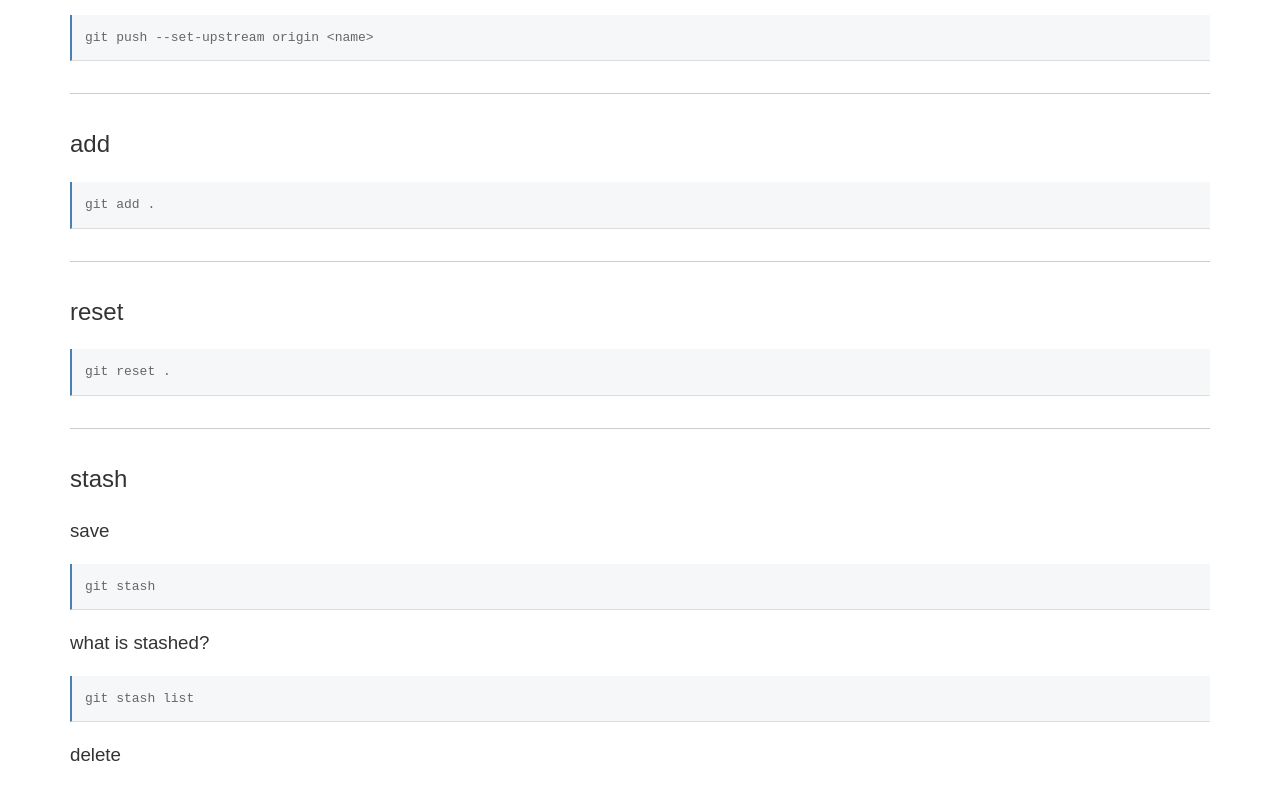
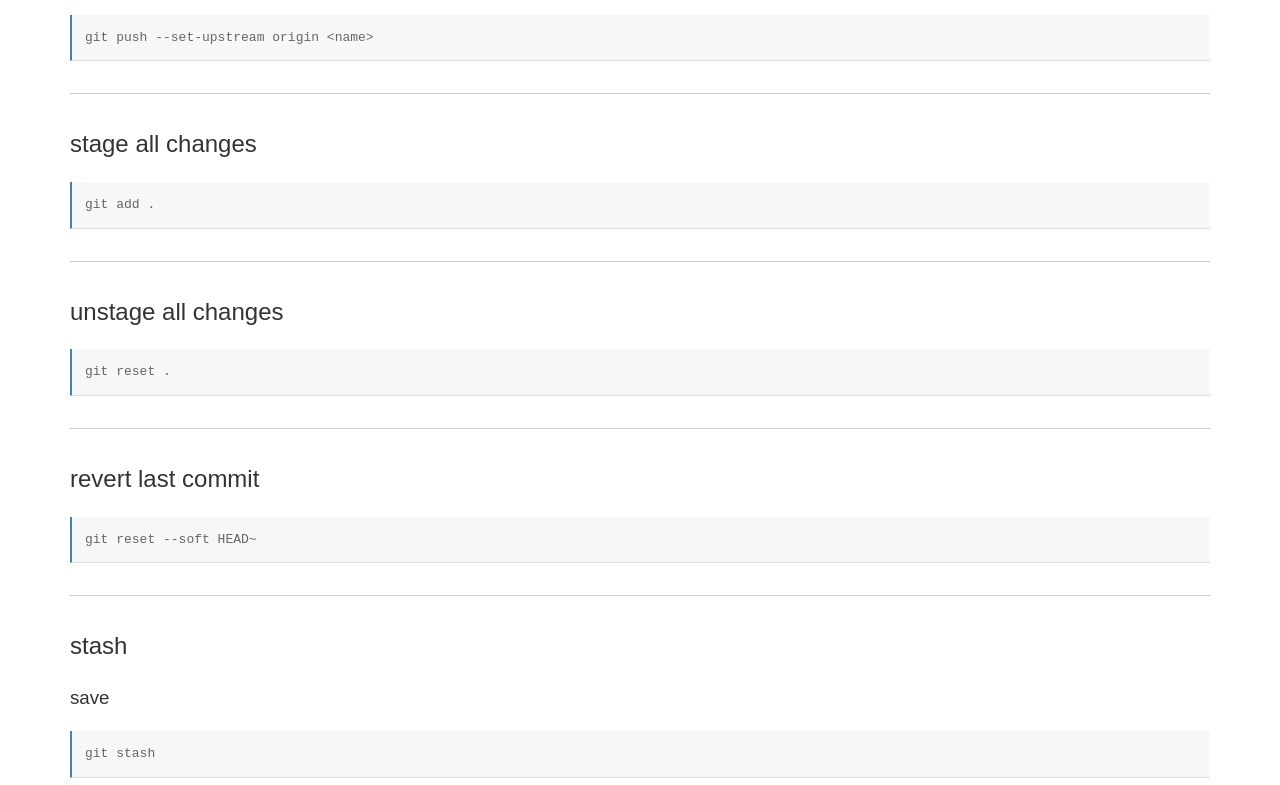
Before and after one commit to jzilg/git-cheatsheet, a plain HTML site: page index.html in a window 1280 px wide. Shown: the part 1220-2005 px from the top of the page. Drawn offline with Linux system fonts and the light colour scheme.

Commit message:
specify headings and reorder

```diff
--- a/index.html
+++ b/index.html
@@ -36,16 +36,23 @@
         </article>
         <hr>
         <article>
-            <h2>add</h2>
+            <h2>stage all changes</h2>
             <code>
                 git add .
             </code>
         </article>
         <hr>
         <article>
-            <h2>reset</h2>
+            <h2>unstage all changes</h2>
             <code>
                 git reset .
+            </code>
+        </article>
+        <hr>
+        <article>
+            <h2>revert last commit</h2>
+            <code>
+                git reset --soft HEAD~
             </code>
         </article>
         <hr>
@@ -89,13 +96,6 @@
             <h2>undo all uncommited chages</h2>
             <code>
                 git checkout .
-            </code>
-        </article>
-        <hr>
-        <article>
-            <h2>revert last commit</h2>
-            <code>
-                git reset HEAD~
             </code>
         </article>
         <hr>
```
